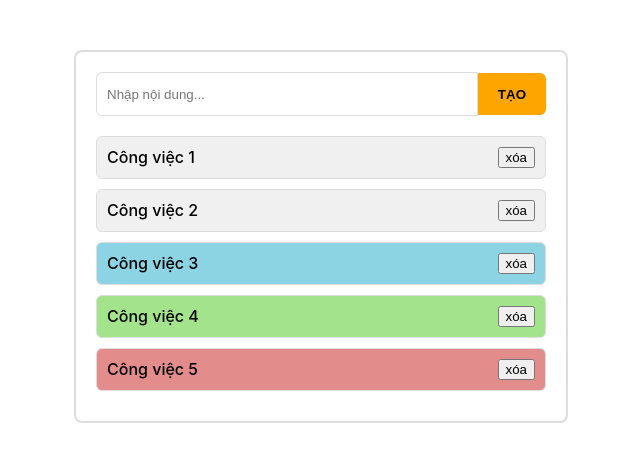
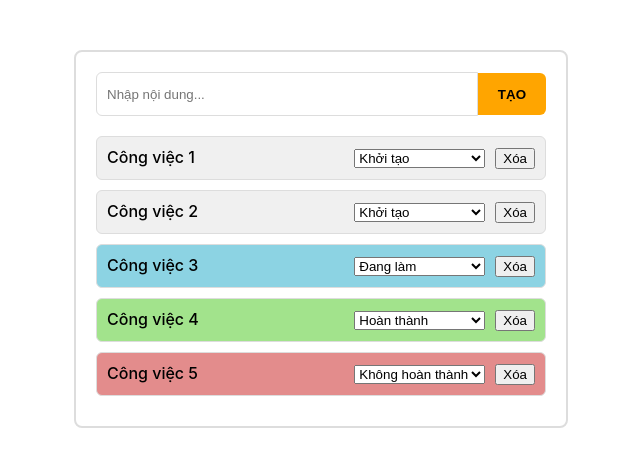
Before and after one commit to montrealdream/todo-react-no-db, a React (Create React App) app: page / in a window 1280 px wide. Shown: the top 466 px of the page, without its empty margins (319-959 px from the left). Built offline with nearby package versions, Linux system fonts and the light colour scheme; the HTML template or start-up script is replaced by a standard one.

Commit message:
thay đổi trạng thái công việc

```diff
--- a/src/App.css
+++ b/src/App.css
@@ -74,5 +74,6 @@
 }
 
 .todo__list button {
+  margin-left: 10px;
   cursor: pointer;
 }
--- a/src/component/Todo/Todo.jsx
+++ b/src/component/Todo/Todo.jsx
@@ -60,6 +60,19 @@ export const Todo = () => {
         setTodo(newTodo);
     }
 
+    // thay đổi trạng thái công việc
+    const handleChangeStatusTodo = (event, todoID) => {
+        const status = event.target.value;
+
+        const newTodo = todo.map(item => {
+            if(item.id === todoID) item.status = status;
+            return item;
+        });
+
+        setTodo(newTodo);
+
+    }
+
     return (
         <>
             <div className="todo">
@@ -81,11 +94,20 @@ export const Todo = () => {
                                 <span>
                                     {item.content}
                                 </span>
-                                <button
-                                    onClick={() => handleDeleteTodo(item.id)}
-                                >
-                                    xóa
-                                </button>
+
+                                <span>
+                                    <select
+                                        defaultValue={item.status}
+                                        onChange={(event) => handleChangeStatusTodo(event, item.id)}
+                                    >
+                                    <option value={"initial"}>Khởi tạo</option>
+                                    <option value={"doing"}>Đang làm</option>
+                                    <option value={"completed"}>Hoàn thành</option>
+                                    <option value={"rejected"}>Không hoàn thành</option>
+                                    </select>
+
+                                    <button onClick={() => handleDeleteTodo(item.id)}>Xóa</button>
+                                </span>
                             </div>
                         )
                     }
```
